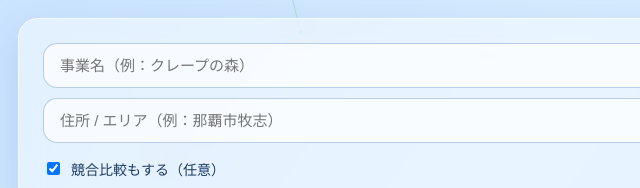
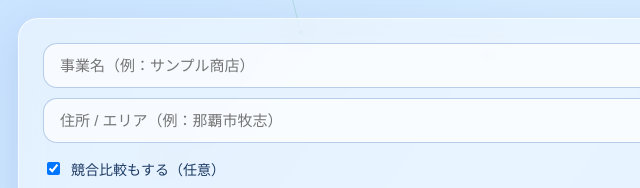
Before and after one commit to hkuniyoshi-cpu/meo-research-app, a website: page meo-app/public/index.html in a window 1280 px wide. Shown: the part 334-522 px from the top of the page, 232-872 px from the left. Drawn offline with Linux system fonts and the light colour scheme.

Commit message:
chore(ui): 入力欄のサンプル名を架空とわかる「サンプル商店」に変更
- 「例：クレープの森」を実在誤認しにくい「例：サンプル商店」に差し替え

Co-Authored-By: Claude Opus 4.8 <noreply@anthropic.com>

```diff
--- a/meo-app/public/index.html
+++ b/meo-app/public/index.html
@@ -26,7 +26,7 @@
       </div>
 
       <div class="card form-card">
-        <input id="f-name" class="field" placeholder="事業名（例：クレープの森）" />
+        <input id="f-name" class="field" placeholder="事業名（例：サンプル商店）" />
         <input id="f-area" class="field" placeholder="住所 / エリア（例：那覇市牧志）" />
         <label class="toggle"><input id="f-compare" type="checkbox" checked /> 競合比較もする（任意）</label>
         <div class="cf-turnstile" data-sitekey="0x4AAAAAADnWDrv5_bsETVew" data-callback="onTurnstile"></div>
```
